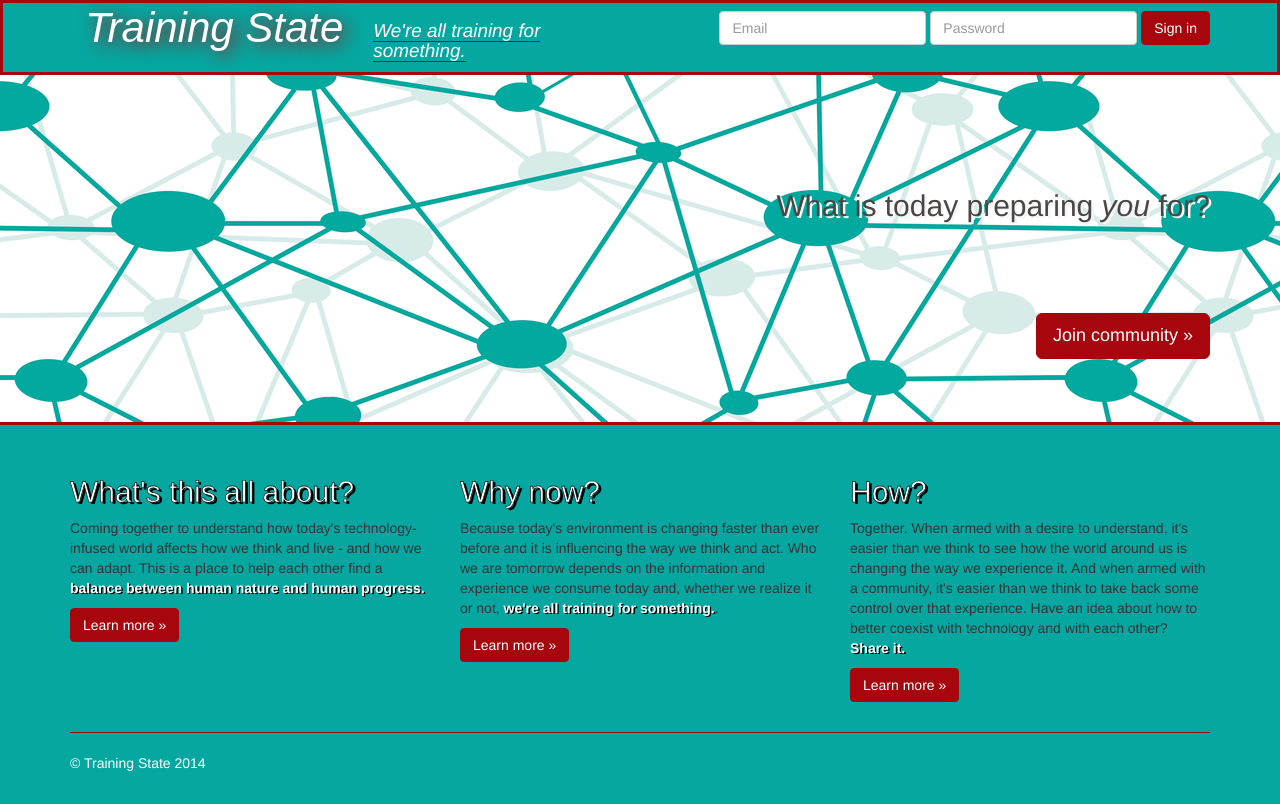
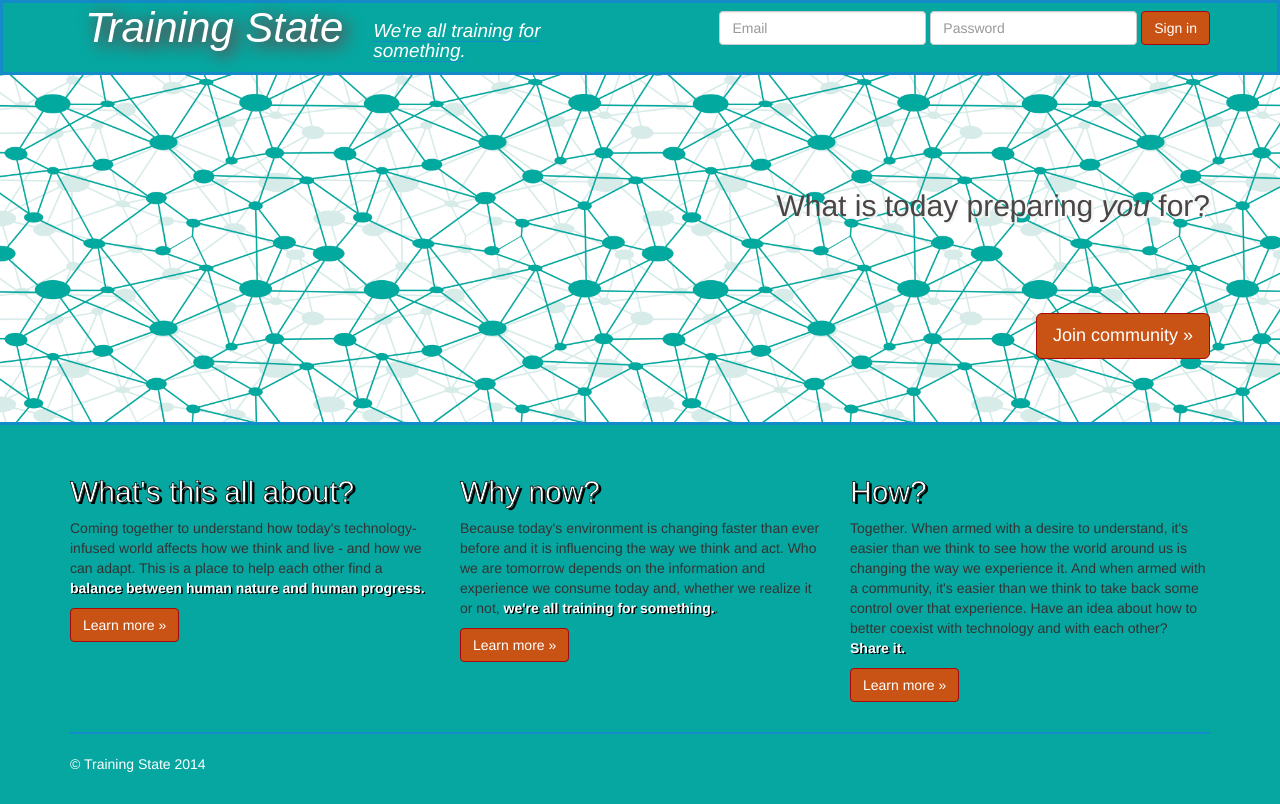
Before and after one commit to zack348/training_state, a plain HTML site: page index.html in a window 1280 px wide. Drawn offline with nearby package versions, Linux system fonts and the light colour scheme; files whose address does not match are found by name; a web font is replaced by a local one.

Commit message:
changed styling

```diff
--- a/style.css
+++ b/style.css
@@ -16,7 +16,8 @@ body > div.navbar.navbar-inverse.navbar-fixed-top > div > div.navbar-header > a
 
 .jumbotron{
 	background: url('node_web.png');
-	border-bottom: 0.25em solid #A7060C;;
+	background-size: contain;
+	border-bottom: 0.25em solid #148AC9;;
 }
 
 body > div.jumbotron > div{
@@ -25,17 +26,17 @@ body > div.jumbotron > div{
 
 body > div.navbar.navbar-inverse.navbar-fixed-top{
 	background-color: #06A7A1;
-	border: 0.25em solid #A7060C;
+	border: 0.25em solid #148AC9;
 }
 
 body > div.navbar.navbar-inverse.navbar-fixed-top > div > div.navbar-collapse.collapse > form > button{
 	color: #fff;
 	border-color: #A7060C;
-	background-color: #A7060C;
+	background-color: #C95314;
 }
 
 body > div.jumbotron > div > p:nth-child(3) > a{
-	background-color: #A7060C;
+	background-color: #C95314;
 	border-color: #A7060C;
 }
 
@@ -72,7 +73,7 @@ body > div.navbar.navbar-inverse.navbar-fixed-top > div > div.col-md-3{
 #something{
 	text-decoration: none;
 	font-style: italic;
-	border-bottom: 1px solid #A7060C;
+	border-bottom: 1px solid #148AC9;
 	border-bottom-style: inset;
 	border-bottom-width: thin;
 }
```
Also changed, not shown: bootstrap.min.css.
